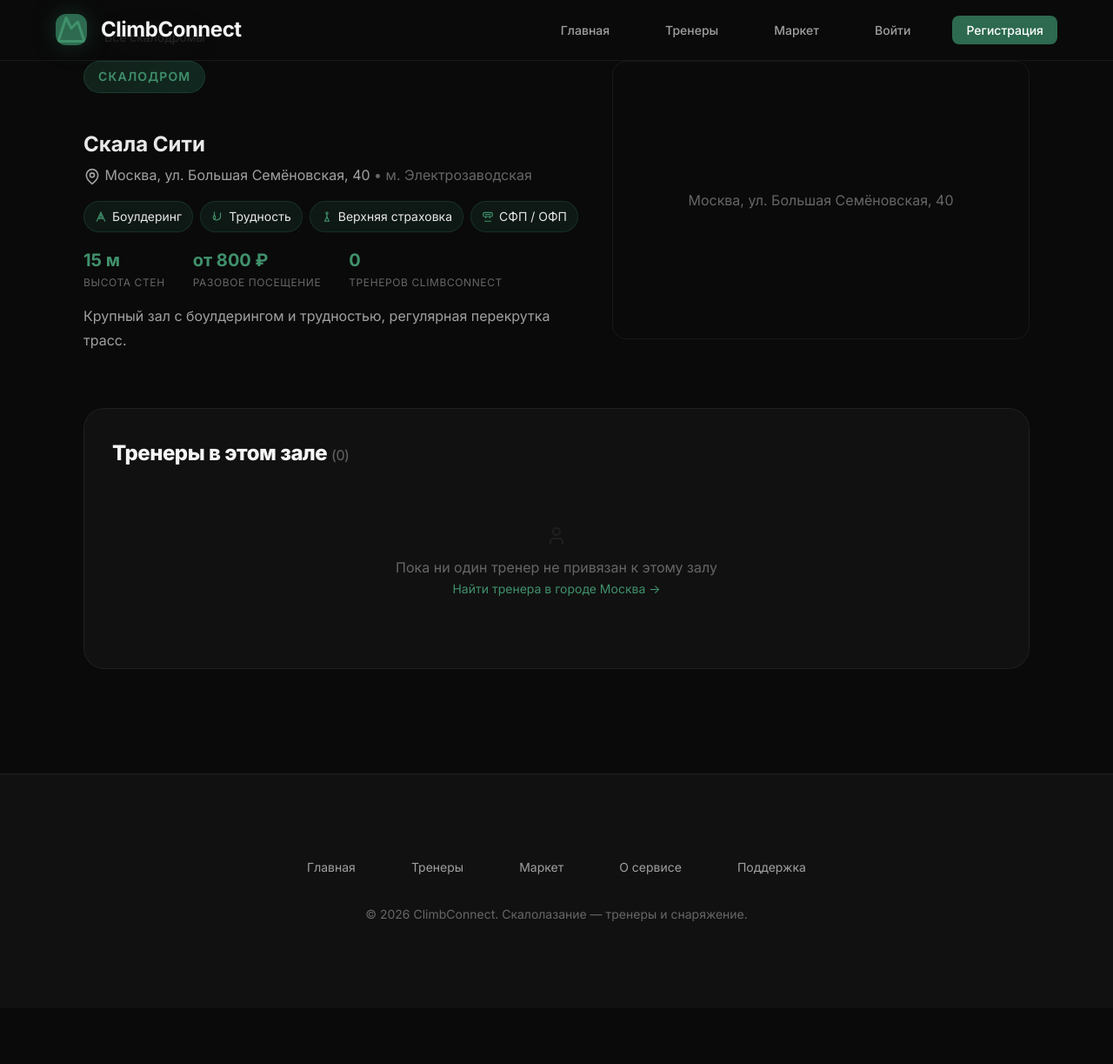
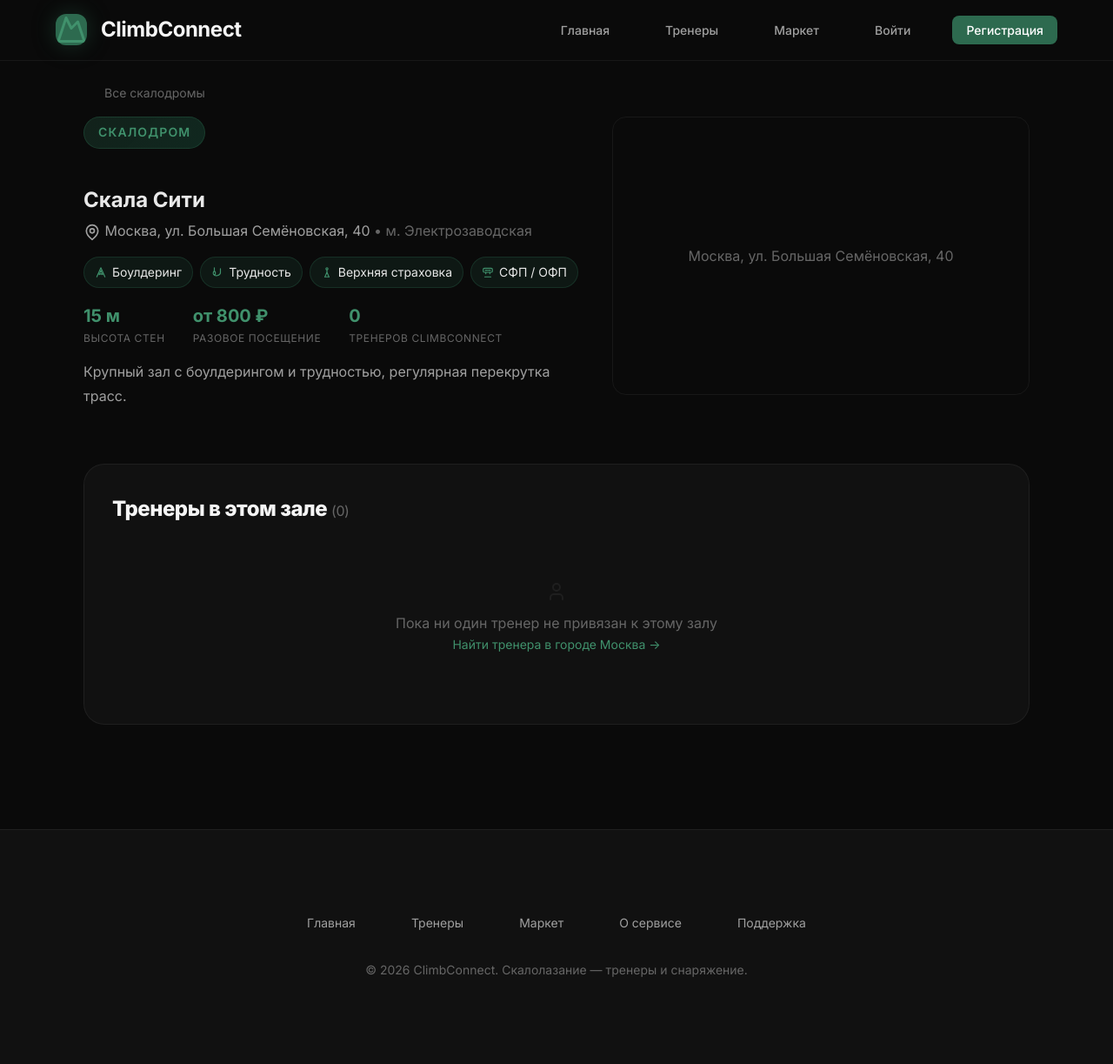
Before and after one commit to kirin2461/trainer-marketplace, a FastAPI app: page /gyms/1 in a window 1280 px wide. Shown: the whole page at 87% size. Before the commit the page ends 1059 px from the top, so only its background shows below. Run offline with FastAPI, Linux system fonts and the light colour scheme; data comes from the database, SQL or seed files in the repository; data that the repository does not hold is empty.

Commit message:
Add gym detail template

```diff
--- a/templates/gym_detail.html
+++ b/templates/gym_detail.html
@@ -1,7 +1,7 @@
 {% extends "base.html" %}
 {% block title %}{{ gym.name }} — скалодром | ClimbConnect{% endblock %}
 {% block content %}
-<section class="section" style="padding-top: 32px;">
+<section class="section">
   <div class="container">
 
     <a href="/gyms" class="gym-back">
```
